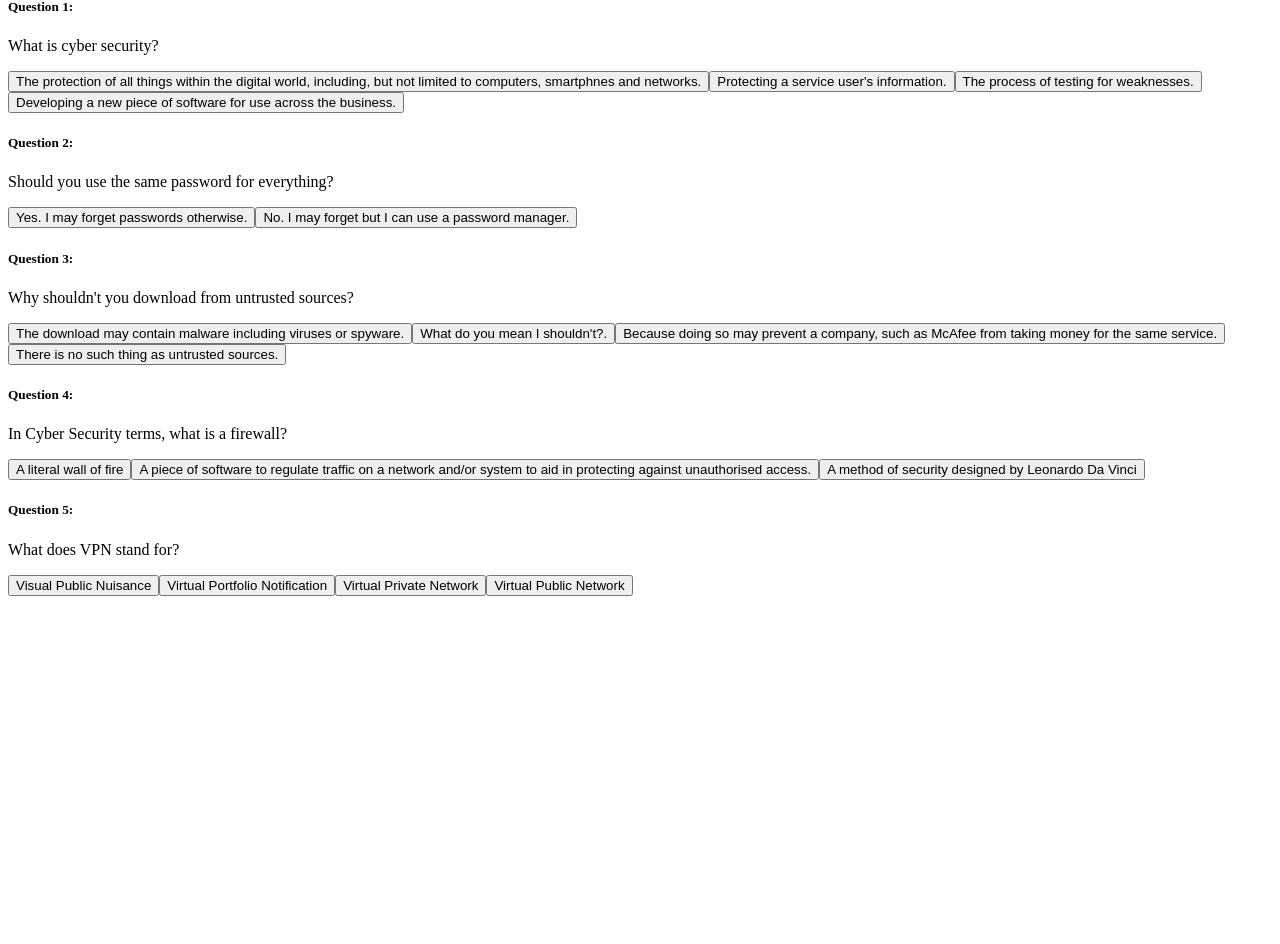
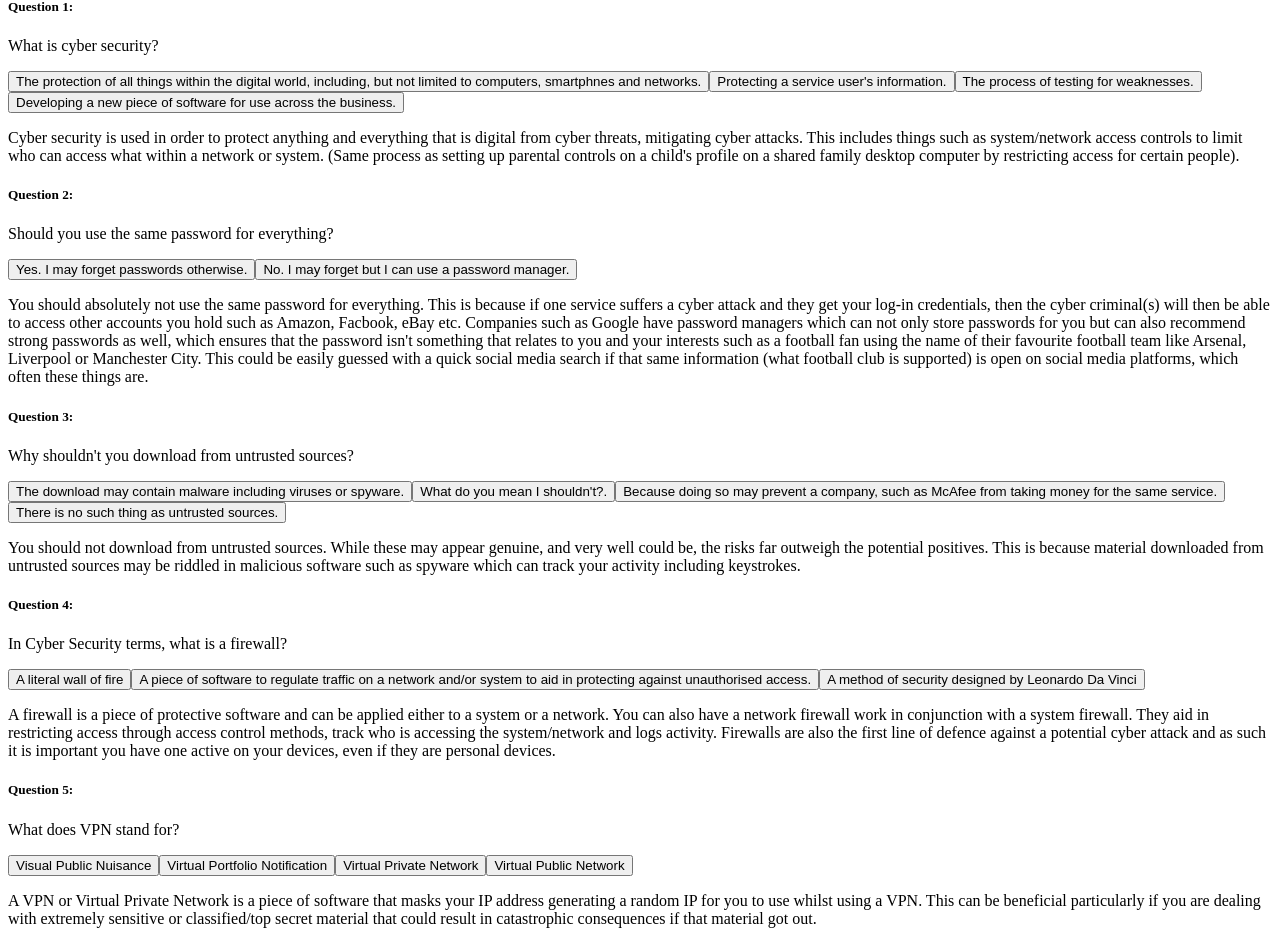
Before and after one commit to John-PaulSwaine/New-Quiz, a React (Vite) app: page /easy-cyber-security in a window 1280 px wide. Shown: the part 358-1302 px from the top of the page. Before the commit the page ends 962 px from the top, so only its background shows below. Built offline with nearby package versions, Linux system fonts and the light colour scheme.

Commit message:
added info for each question done so far. info needs to be made invisible until each question answered and then the relevant info will be displayed.

```diff
--- a/src/pages/basicCyberSecurity.jsx
+++ b/src/pages/basicCyberSecurity.jsx
@@ -17,12 +17,14 @@ const EasyCyberSecurity =()=>{
                 <button>Protecting a service user's information.</button>
                 <button>The process of testing for weaknesses.</button>
                 <button>Developing a new piece of software for use across the business.</button>
+                <p>Cyber security is used in order to protect anything and everything that is digital from cyber threats, mitigating cyber attacks. This includes things such as system/network access controls to limit who can access what within a network or system. (Same process as setting up parental controls on a child's profile on a shared family desktop computer by restricting access for certain people).</p>
             </div>
             <div>
                 <h5>Question 2:</h5>
                 <p>Should you use the same password for everything?</p>
                 <button>Yes. I may forget passwords otherwise.</button>
                 <button>No. I may forget but I can use a password manager.</button>
+                <p>You should absolutely not use the same password for everything. This is because if one service suffers a cyber attack and they get your log-in credentials, then the cyber criminal(s) will then be able to access other accounts you hold such as Amazon, Facbook, eBay etc. Companies such as Google have password managers which can not only store passwords for you but can also recommend strong passwords as well, which ensures that the password isn't something that relates to you and your interests such as a football fan using the name of their favourite football team like Arsenal, Liverpool or Manchester City. This could be easily guessed with a quick social media search if that same information (what football club is supported) is open on social media platforms, which often these things are.</p>
             </div>
             <div>
                 <h5>Question 3:</h5>
@@ -31,6 +33,7 @@ const EasyCyberSecurity =()=>{
                 <button>What do you mean I shouldn't?.</button>
                 <button>Because doing so may prevent a company, such as McAfee from taking money for the same service.</button>
                 <button>There is no such thing as untrusted sources.</button>
+                <p>You should not download from untrusted sources. While these may appear genuine, and very well could be, the risks far outweigh the potential positives. This is because material downloaded from untrusted sources may be riddled in malicious software such as spyware which can track your activity including keystrokes.</p>
             </div>
             <div>
                 <h5>Question 4:</h5>
@@ -38,6 +41,7 @@ const EasyCyberSecurity =()=>{
                 <button>A literal wall of fire</button>
                 <button>A piece of software to regulate traffic on a network and/or system to aid in protecting against unauthorised access.</button>
                 <button>A method of security designed by Leonardo Da Vinci</button>
+                <p>A firewall is a piece of protective software and can be applied either to a system or a network. You can also have a network firewall work in conjunction with a system firewall. They aid in restricting access through access control methods, track who is accessing the system/network and logs activity. Firewalls are also the first line of defence against a potential cyber attack and as such it is important you have one active on your devices, even if they are personal devices.</p>
             </div>
             <div>
                 <h5>Question 5:</h5>
@@ -46,6 +50,7 @@ const EasyCyberSecurity =()=>{
                 <button>Virtual Portfolio Notification</button>
                 <button>Virtual Private Network</button>
                 <button>Virtual Public Network</button>
+                <p>A VPN or Virtual Private Network is a piece of software that masks your IP address generating a random IP for you to use whilst using a VPN. This can be beneficial particularly if you are dealing with extremely sensitive or classified/top secret material that could result in catastrophic consequences if that material got out. </p>
             </div>
         </div>
     )
```
